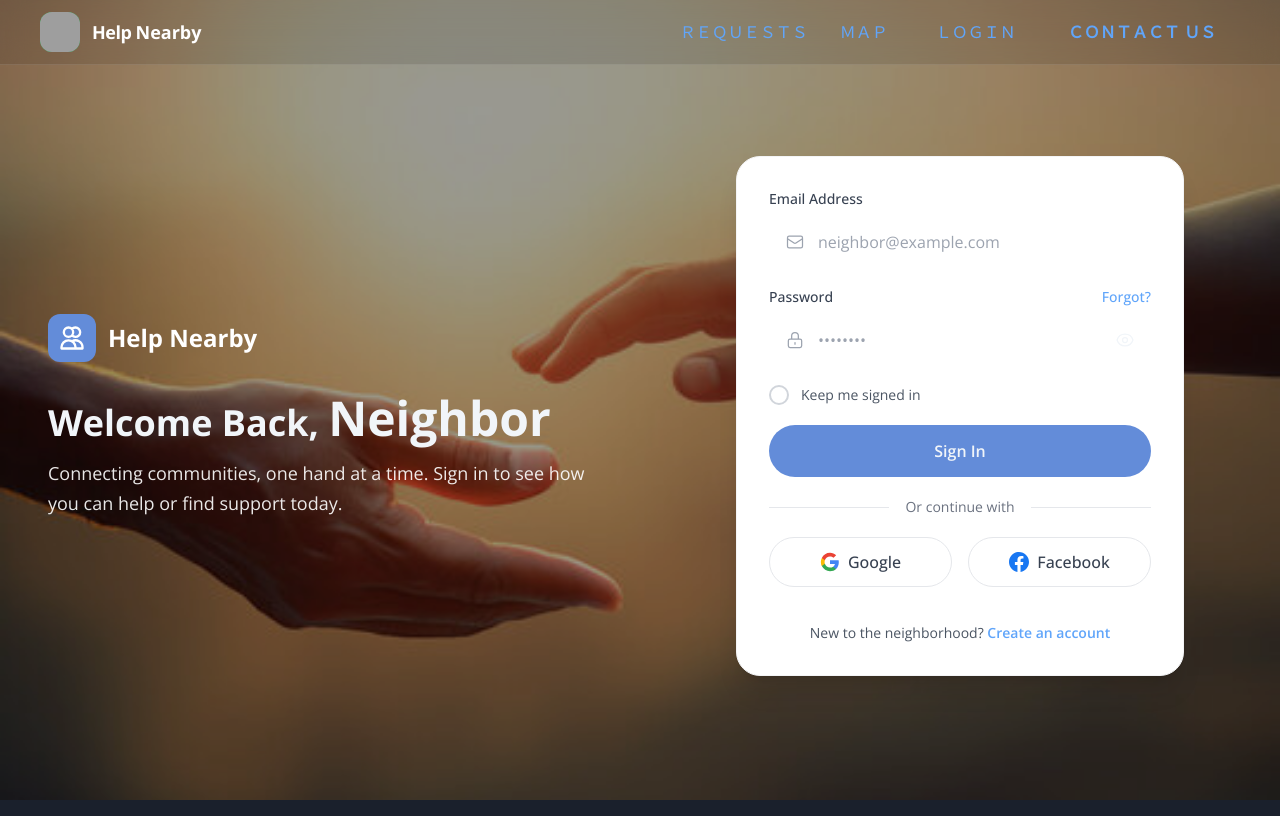
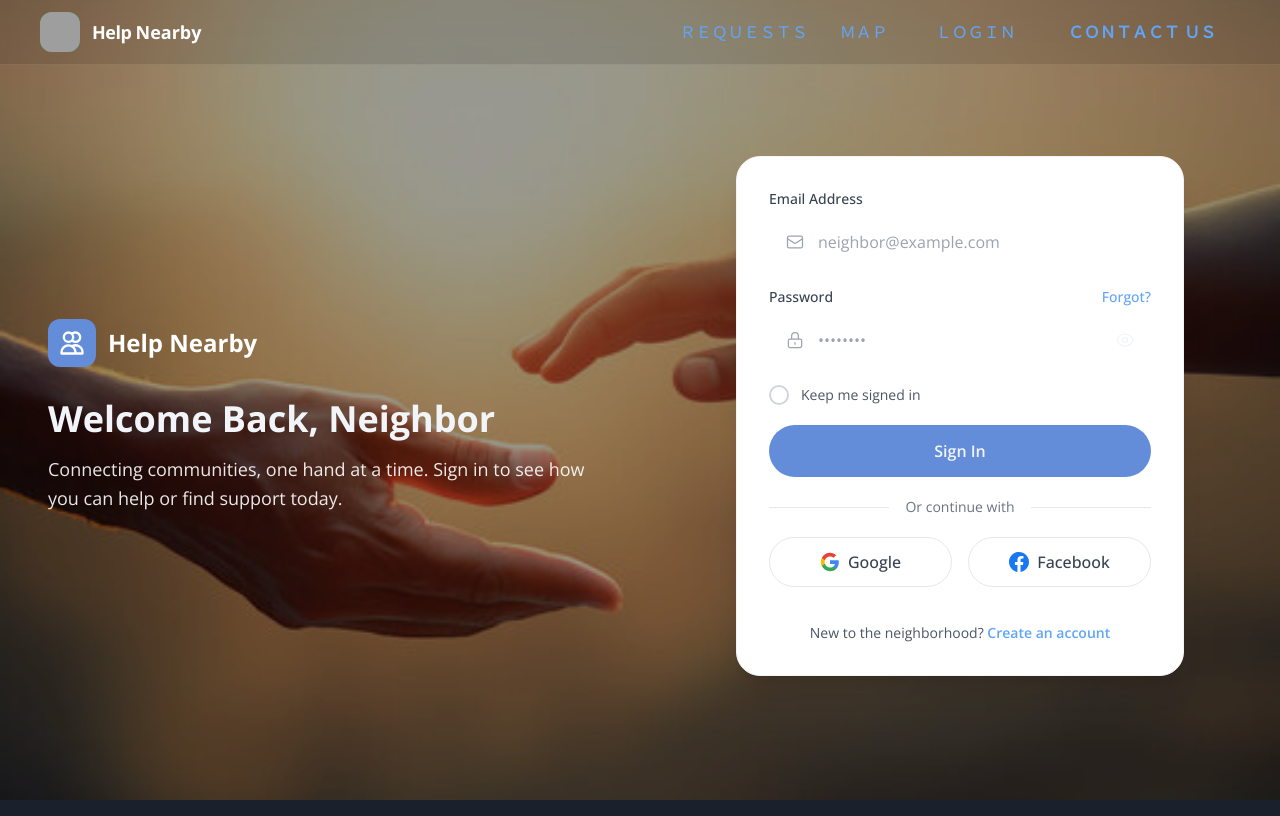
Before and after one commit to RhythmPahwa14/Help-Nearby, a React (Create React App) app: page /login in a window 1280 px wide. Built offline with nearby package versions, Linux system fonts and the light colour scheme; no server answers; grey boxes are pictures that could not be loaded.

Commit message:
Update Login.js

```diff
--- a/src/pages/Login.js
+++ b/src/pages/Login.js
@@ -54,7 +54,7 @@ function Login() {
 
           {/* Main Heading */}
           <h1 className="font-bold text-white mb-4 leading-tight">
-            <span className="text-4xl">Welcome Back, </span><span className="text-5xl">Neighbor</span>
+            <span className="text-4xl">Welcome Back, </span><span className="text-4xl">Neighbor</span>
           </h1>
 
           {/* Tagline */}
```
